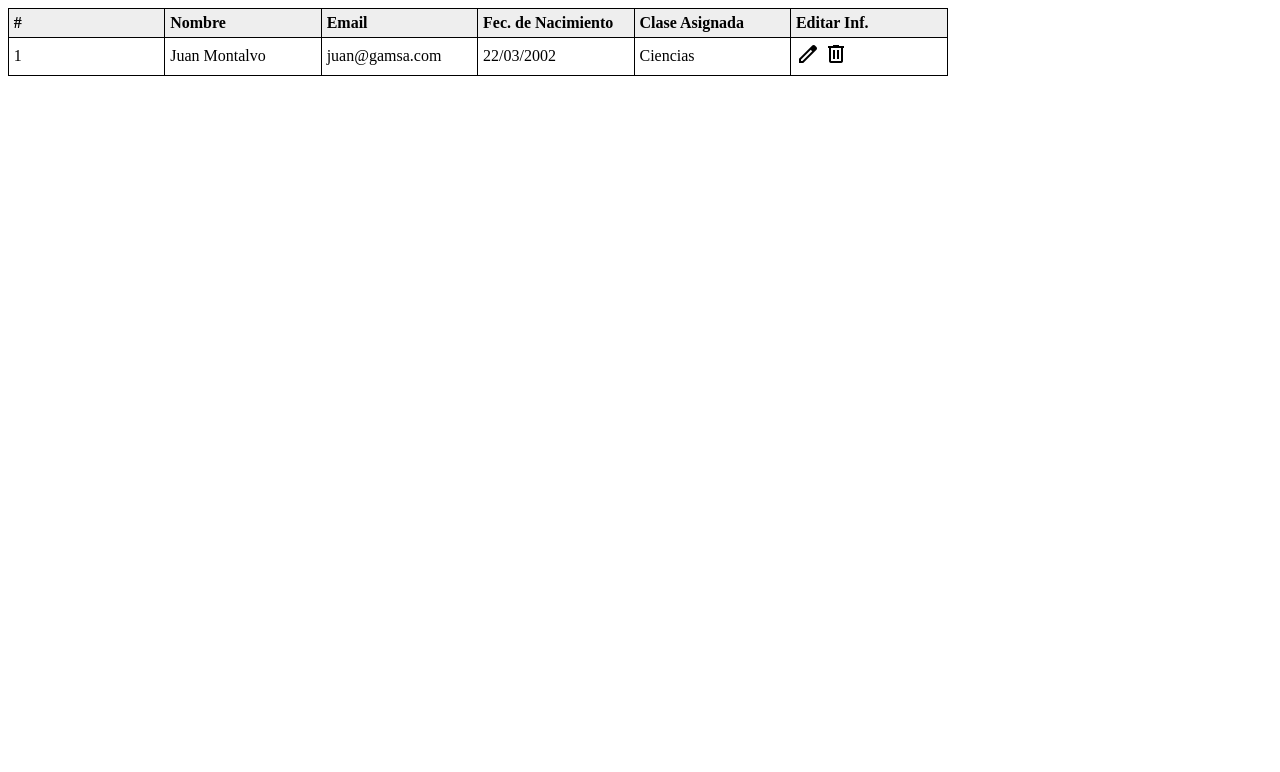
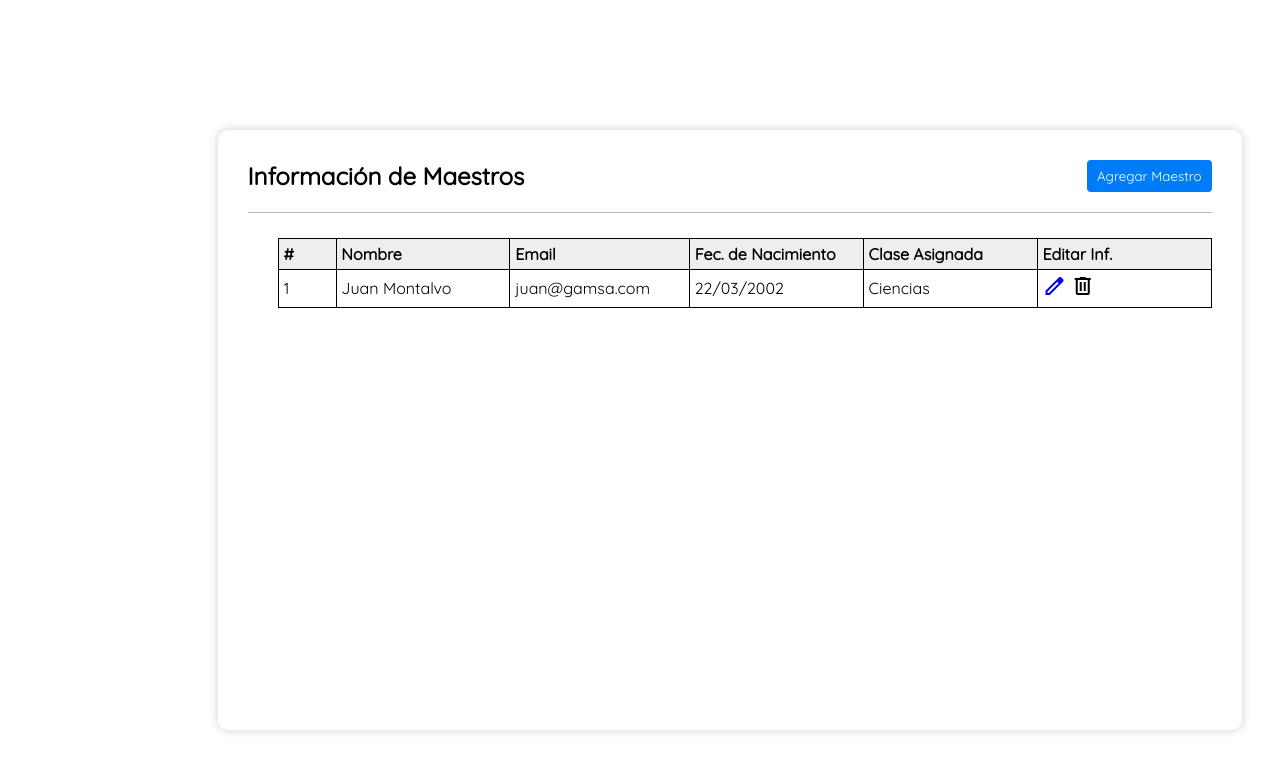
Before and after one commit to 2002-02-20/Proyecto_Final_N2, a PHP site: page /Views/tabla.php in a window 1280 px wide. Shown: the top 772 px of the page. Run offline with PHP 8.4, Linux system fonts and the light colour scheme.

Commit message:
views table and edit info teachers

```diff
--- a/Views/createperfil.php
+++ b/Views/createperfil.php
@@ -3,7 +3,8 @@
 <head>
     <meta charset="UTF-8">
     <meta name="viewport" content="width=device-width, initial-scale=1.0">
-    <title>Document</title>
+    <title>update</title>
+
 </head>
 <body>
 
--- a/Views/info.php
+++ b/Views/info.php
@@ -35,7 +35,7 @@
         <div class="sectionPerfil">
             <p class="menuparafo">MENU ADMINISTRADOR</p>
             <a href="" class="linkOf">Clases</a>
-            <a href="" class="linkOf">Clases</a>
+            <a href="./createTeachers.php" class="linkOf">Maestros</a>
             <a href="" class="linkOf">Clases</a>
             <a href="" class="linkOf">Clases</a>
 
--- a/Views/tabla.php
+++ b/Views/tabla.php
@@ -7,13 +7,20 @@
     <title>Document</title>
     <link rel="stylesheet" href="https://fonts.googleapis.com/css2?family=Material+Symbols+Outlined:opsz,wght,FILL,GRAD@20..48,100..700,0..1,-50..200" />
     <link rel="stylesheet" href="../assets/tabla.css">
+    <link rel="preconnect" href="https://fonts.googleapis.com">
+    <link rel="preconnect" href="https://fonts.gstatic.com" crossorigin>
+    <link href="https://fonts.googleapis.com/css2?family=Poppins:wght@100;400&family=Quicksand:wght@300;400&display=swap" rel="stylesheet">
 </head>
 
 <body>
-    <section>
+    <section class="infoPage">
+        <div class="infoMaestrosBtn">
+            <h2>Información de Maestros</h2>
+            <a href="./createTeachers.php"><button id="agregarMaestro">Agregar Maestro</button></a>
+        </div>
         <table>
             <tr>
-                <th>#</th>
+                <th class="id">#</th>
                 <th>Nombre</th>
                 <th>Email</th>
                 <th>Fec. de Nacimiento</th>
@@ -21,14 +28,15 @@
                 <th>Editar Inf.</th>
             </tr>
             <tr>
-                <td>1</td>
+                <td class="id" >1</td>
                 <td>Juan Montalvo</td>
                 <td>juan@gamsa.com</td>
                 <td>22/03/2002</td>
                 <td>Ciencias</td>
-                <td><span class="material-symbols-outlined">
+                <td>
+                    <a href="./updateTeacher.php"><span class="material-symbols-outlined">
                         edit
-                    </span>
+                    </span></a>
                     <span class="material-symbols-outlined">
                         delete
                     </span>
--- a/assets/tabla.css
+++ b/assets/tabla.css
@@ -1,3 +1,19 @@
+* {
+    margin: 0;
+    padding: 0;
+    box-sizing: border-box;
+    font-family: 'Poppins', sans-serif;
+    font-family: 'Quicksand', sans-serif;
+}
+
+.id{
+    width: 5%;
+    text-align: left;
+    border: 1px solid #000;
+    padding: 0.3em;
+
+}
+
 th,
 td {
     width: 15%;
@@ -12,4 +28,47 @@ th {
 
 table {
     border-collapse: collapse;
+    margin-left: 30px;
 }
+
+.infoPage{
+    background-color: #FFFFFF;
+    box-shadow: 0 0 10px rgba(0, 0, 0, 0.2);
+    width: 80%;
+    position: absolute;
+    top: 130px;
+    left: 17%;
+    height: 75%;
+    border-radius: 10px;
+    padding: 30px;
+}
+
+.table_info{
+    position: absolute;
+    top: 220px;
+    left: 310px;
+}
+
+.infoMaestrosBtn{
+    border-bottom: solid 1px #bbbbbb;
+    display: flex;
+    flex-direction: row;
+    justify-content: space-between;
+    align-items: center;
+    margin-bottom: 25px;
+    padding-bottom: 20px;
+}
+
+#agregarMaestro{
+    padding: 8px 10px;
+    border: none;
+    border-radius: 4px;
+    background-color: #007CF9;
+    color: white;
+
+}
+#agregarMaestro:hover{
+    background-color: #00c3f9 ;
+    transition: 0.3s;
+
+}
```
Also changed, not shown: Controllers/UserController.php (+15 -0 lines), Models/Usuarios.php (+11 -0 lines), Views/createTeachers.php (added, +50 -0 lines), Views/updateTeacher.php (added, +51 -0 lines), assets/createTeachers.css (added, +65 -0 lines), assets/updateTeachers.css (added, +65 -0 lines), assets/info.css (line endings or trailing spaces).
